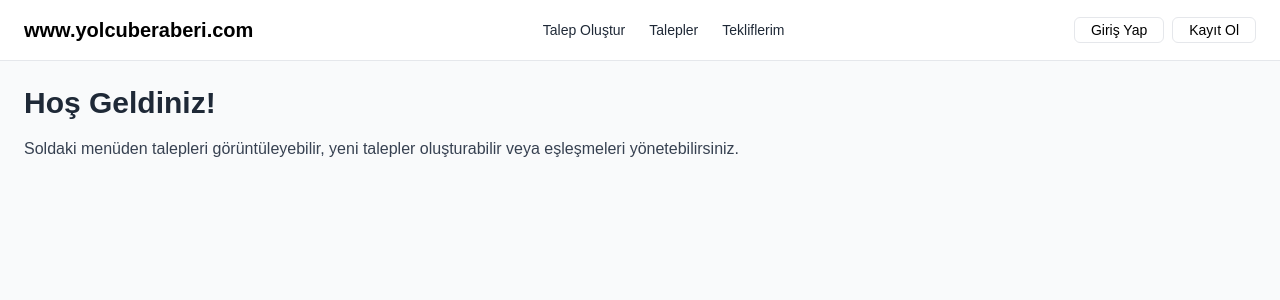
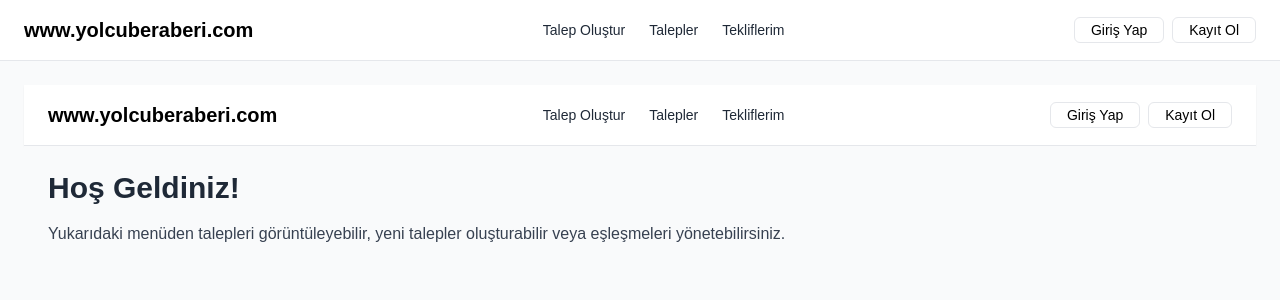
Before and after one commit to mssalci/yolcuberaberi, a Next.js app: page / in a window 1280 px wide. Shown: the top 300 px of the page. Built offline with nearby package versions, Linux system fonts and the light colour scheme; no server answers.

Commit message:
Update index.js

```diff
--- a/pages/index.js
+++ b/pages/index.js
@@ -1,10 +1,13 @@
+// pages/index.js
+import Layout from "../components/Layout";
+
 export default function HomePage() {
   return (
-    <>
+    <Layout>
       <h1 className="text-3xl font-bold mb-4 text-gray-800">Hoş Geldiniz!</h1>
       <p className="text-gray-700">
-        Soldaki menüden talepleri görüntüleyebilir, yeni talepler oluşturabilir veya eşleşmeleri yönetebilirsiniz.
+        Yukarıdaki menüden talepleri görüntüleyebilir, yeni talepler oluşturabilir veya eşleşmeleri yönetebilirsiniz.
       </p>
-    </>
+    </Layout>
   );
 }
```
